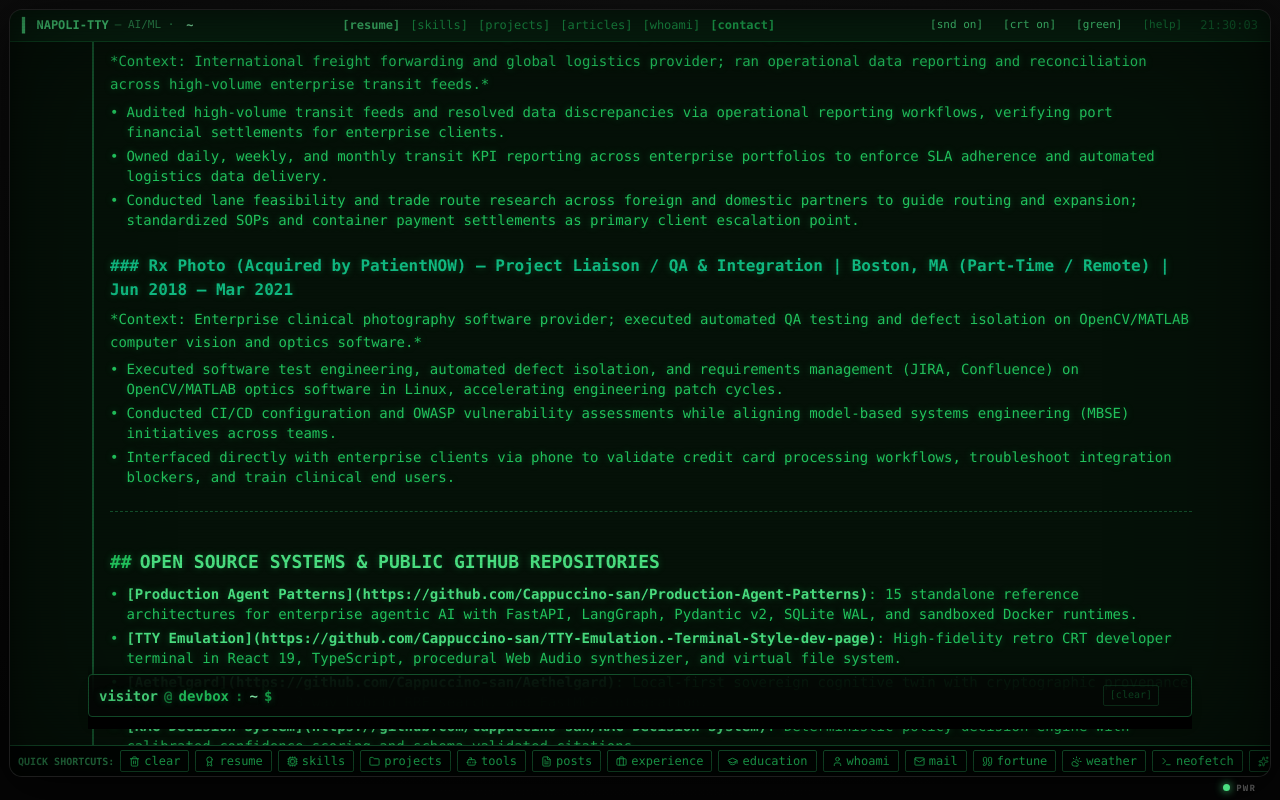
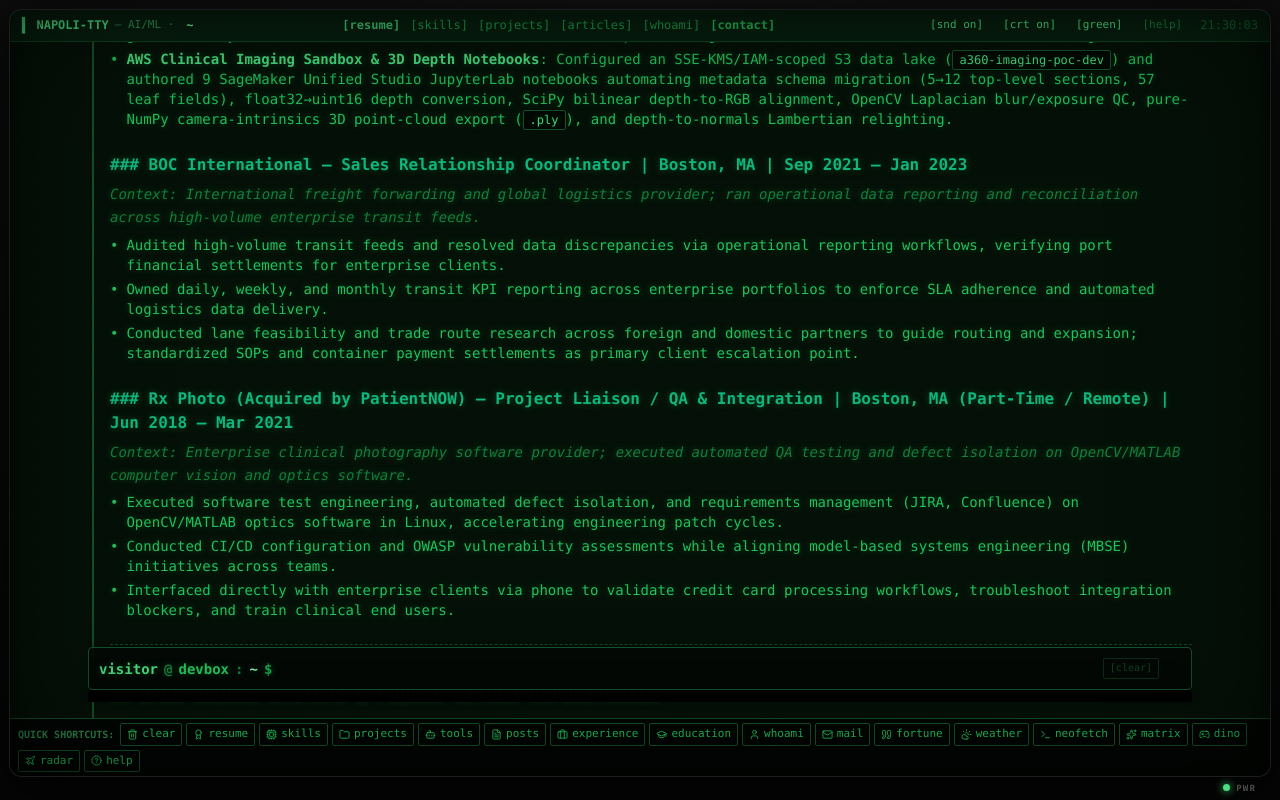
Before and after one commit to Cappuccino-san/TTY-Emulation.-Terminal-Style-dev-page, a React (Vite) app: page /config in a window 1280 px wide. Both pictures are taken after a click on the button "resume". Built offline with nearby package versions, Linux system fonts and the light colour scheme.

Commit message:
Fix MarkdownViewer inline parsing, neofetch skills parity, VFS timestamps, and QuickToolbar wrapping

```diff
--- a/src/components/MarkdownViewer.tsx
+++ b/src/components/MarkdownViewer.tsx
@@ -185,7 +185,7 @@ export const MarkdownViewer: React.FC<MarkdownViewerProps> = ({
               backgroundColor: 'rgba(255, 255, 255, 0.02)',
             }}
           >
-            {line.slice(2)}
+            {formatInlineTokens(line.slice(2))}
           </div>
         );
         continue;
@@ -232,20 +232,65 @@ export const MarkdownViewer: React.FC<MarkdownViewerProps> = ({
     return elements;
   };
 
-  // Helper to parse `inline code`, **bold**, and links [text](url)
-  const formatInlineTokens = (text: string): React.ReactNode => {
+  // Helper to parse earliest-occurring `inline code`, **bold**, *italic*, and [label](url) links recursively
+  const formatInlineTokens = (text: string, keyPrefix = 't'): React.ReactNode => {
     const parts: React.ReactNode[] = [];
     let remaining = text;
     let key = 0;
 
     while (remaining.length > 0) {
-      // Inline Code: `code`
-      const codeMatch = remaining.match(/^(.*?)`([^`]+)`(.*)$/);
+      const candidates: Array<{
+        type: 'code' | 'bold' | 'italic' | 'link';
+        index: number;
+        match: RegExpExecArray;
+      }> = [];
+
+      const codeMatch = /`([^`]+)`/.exec(remaining);
       if (codeMatch) {
-        if (codeMatch[1]) parts.push(codeMatch[1]);
+        candidates.push({ type: 'code', index: codeMatch.index, match: codeMatch });
+      }
+
+      const boldMatch = /\*\*((?:(?!\*\*).)+)\*\*/.exec(remaining);
+      if (boldMatch) {
+        candidates.push({ type: 'bold', index: boldMatch.index, match: boldMatch });
+      }
+
+      const italicMatch = /(?<!\*)\*([^\s*](?:[^*\n]*?[^\s*])?)\*(?!\*)/.exec(remaining);
+      if (italicMatch) {
+        candidates.push({ type: 'italic', index: italicMatch.index, match: italicMatch });
+      }
+
+      const linkMatch = /\[([^\]]+)\]\(([^)]+)\)/.exec(remaining);
+      if (linkMatch) {
+        candidates.push({ type: 'link', index: linkMatch.index, match: linkMatch });
+      }
+
+      if (candidates.length === 0) {
+        parts.push(remaining);
+        break;
+      }
+
+      // Pick the earliest-occurring token (tie-break: code > bold > link > italic)
+      const priority: Record<'code' | 'bold' | 'link' | 'italic', number> = {
+        code: 0,
+        bold: 1,
+        link: 2,
+        italic: 3,
+      };
+      candidates.sort((a, b) => a.index - b.index || priority[a.type] - priority[b.type]);
+      const earliest = candidates[0];
+
+      if (earliest.index > 0) {
+        parts.push(remaining.slice(0, earliest.index));
+      }
+
+      const tokenKey = `${keyPrefix}-${key++}`;
+      const m = earliest.match;
+
+      if (earliest.type === 'code') {
         parts.push(
           <code
-            key={`code-${key++}`}
+            key={tokenKey}
             className="px-1.5 py-0.5 rounded-xs text-xs font-mono border"
             style={{
               backgroundColor: 'rgba(0, 0, 0, 0.5)',
@@ -253,32 +298,24 @@ export const MarkdownViewer: React.FC<MarkdownViewerProps> = ({
               color: themeConfig.brightText,
             }}
           >
-            {codeMatch[2]}
+            {m[1]}
           </code>
         );
-        remaining = codeMatch[3];
-        continue;
-      }
-
-      // Bold: **text**
-      const boldMatch = remaining.match(/^(.*?)\*\*([^*]+)\*\*(.*)$/);
-      if (boldMatch) {
-        if (boldMatch[1]) parts.push(boldMatch[1]);
+      } else if (earliest.type === 'bold') {
         parts.push(
-          <strong key={`bold-${key++}`} style={{ color: themeConfig.brightText }}>
-            {boldMatch[2]}
+          <strong key={tokenKey} style={{ color: themeConfig.brightText }}>
+            {formatInlineTokens(m[1], `${tokenKey}-b`)}
           </strong>
         );
-        remaining = boldMatch[3];
-        continue;
-      }
-
-      // Link: [label](url)
-      const linkMatch = remaining.match(/^(.*?)\[([^\]]+)\]\(([^)]+)\)(.*)$/);
-      if (linkMatch) {
-        if (linkMatch[1]) parts.push(linkMatch[1]);
-        const href = linkMatch[3];
-        const label = linkMatch[2];
+      } else if (earliest.type === 'italic') {
+        parts.push(
+          <em key={tokenKey} className="italic" style={{ color: themeConfig.dimText }}>
+            {formatInlineTokens(m[1], `${tokenKey}-i`)}
+          </em>
+        );
+      } else if (earliest.type === 'link') {
+        const label = m[1];
+        const href = m[2];
         const isInternalCmd =
           href.startsWith('cat ') ||
           href.startsWith('ls ') ||
@@ -287,14 +324,20 @@ export const MarkdownViewer: React.FC<MarkdownViewerProps> = ({
           href.startsWith('agent') ||
           href.startsWith('/projects/') ||
           href.startsWith('/posts/') ||
+          href.startsWith('/about/') ||
           href.startsWith('projects/') ||
-          href.startsWith('posts/');
-        const cmdToRun = href.startsWith('/') || href.startsWith('projects/') || href.startsWith('posts/')
+          href.startsWith('posts/') ||
+          href.startsWith('about/');
+        const cmdToRun =
+          href.startsWith('/') ||
+          href.startsWith('projects/') ||
+          href.startsWith('posts/') ||
+          href.startsWith('about/')
             ? `cat ${href}`
             : href;
         parts.push(
           <a
-            key={`link-${key++}`}
+            key={tokenKey}
             href={isInternalCmd ? `#${cmdToRun}` : href}
             target={href.startsWith('http') ? '_blank' : undefined}
             rel="noopener noreferrer"
@@ -310,15 +353,12 @@ export const MarkdownViewer: React.FC<MarkdownViewerProps> = ({
               }
             }}
           >
-            {label}
+            {formatInlineTokens(label, `${tokenKey}-a`)}
           </a>
         );
-        remaining = linkMatch[4];
-        continue;
       }
 
-      parts.push(remaining);
-      break;
+      remaining = remaining.slice(earliest.index + m[0].length);
     }
 
     return parts;
@@ -391,6 +431,7 @@ export const MarkdownViewer: React.FC<MarkdownViewerProps> = ({
         className="mt-5 pt-3 border-t flex flex-wrap items-center justify-between gap-2 text-xs select-none"
         style={{ borderColor: themeConfig.border }}
       >
+        {path?.startsWith('/posts/') ? (
           <button
             onClick={() => onCommandClick?.('ls -l posts')}
             className="flex items-center gap-1 px-2.5 py-1 border cursor-pointer hover:bg-white/5 transition-colors"
@@ -398,6 +439,23 @@ export const MarkdownViewer: React.FC<MarkdownViewerProps> = ({
           >
             <ArrowLeft size={12} /> Back to Posts (ls posts)
           </button>
+        ) : path?.startsWith('/projects/') ? (
+          <button
+            onClick={() => onCommandClick?.('ls -l projects')}
+            className="flex items-center gap-1 px-2.5 py-1 border cursor-pointer hover:bg-white/5 transition-colors"
+            style={{ borderColor: themeConfig.border, color: themeConfig.brightText }}
+          >
+            <ArrowLeft size={12} /> Back to Projects (ls projects)
+          </button>
+        ) : (
+          <button
+            onClick={() => onCommandClick?.('ls')}
+            className="flex items-center gap-1 px-2.5 py-1 border cursor-pointer hover:bg-white/5 transition-colors"
+            style={{ borderColor: themeConfig.border, color: themeConfig.brightText }}
+          >
+            <ArrowLeft size={12} /> Back to Home (ls)
+          </button>
+        )}
 
         <button
           onClick={() => onCommandClick?.('mail')}
--- a/src/components/QuickToolbar.tsx
+++ b/src/components/QuickToolbar.tsx
@@ -51,20 +51,20 @@ export const QuickToolbar: React.FC<QuickToolbarProps> = ({
 
   return (
     <div
-      className="py-1 px-2 border-t flex items-center gap-1.5 overflow-x-auto text-[11px] font-mono select-none z-20 shrink-0"
+      className="py-1 px-2 border-t flex flex-wrap items-center gap-1 text-[11px] font-mono select-none z-20 shrink-0"
       style={{
         borderColor: themeConfig.border,
         backgroundColor: 'rgba(0, 0, 0, 0.65)',
       }}
     >
-      <span className="opacity-60 text-[10px] uppercase font-semibold shrink-0" style={{ color: themeConfig.brightText }}>
+      <span className="opacity-60 text-[10px] uppercase font-semibold shrink-0 mr-0.5" style={{ color: themeConfig.brightText }}>
         Quick Shortcuts:
       </span>
       {quickActions.map((action, idx) => (
         <button
           key={idx}
           onClick={() => onCommandClick(action.label)}
-          className="flex items-center gap-1 px-2 py-0.5 border rounded-xs whitespace-nowrap cursor-pointer hover:bg-white/10 transition-all text-xs shrink-0"
+          className="flex items-center gap-1 px-1.5 py-0.5 border rounded-xs whitespace-nowrap cursor-pointer hover:bg-white/10 transition-all text-[11px] shrink-0"
           style={{
             borderColor: themeConfig.border,
             color: themeConfig.text,
--- a/src/vfs/fileSystem.ts
+++ b/src/vfs/fileSystem.ts
@@ -559,7 +559,7 @@ export function createInitialVFS(): VFSNode {
       type: 'file',
       path: `/bin/${cmd}`,
       size: 4096,
-      updatedAt: '2026-09-01',
+      updatedAt: '2026-11-21',
       permissions: '-rwxr-xr-x',
       owner: 'root',
       group: 'bin',
@@ -573,7 +573,7 @@ export function createInitialVFS(): VFSNode {
     type: 'dir',
     path: '/',
     size: 4096,
-    updatedAt: '2026-09-01',
+    updatedAt: '2026-11-21',
     permissions: 'drwxr-xr-x',
     owner: 'root',
     group: 'root',
@@ -583,7 +583,7 @@ export function createInitialVFS(): VFSNode {
         type: 'dir',
         path: '/about',
         size: 4096,
-        updatedAt: '2026-09-01',
+        updatedAt: '2026-11-21',
         permissions: 'drwxr-xr-x',
         owner: 'nicholas',
         group: 'staff',
@@ -607,11 +607,11 @@ export function createInitialVFS(): VFSNode {
         type: 'dir',
         path: '/posts',
         size: 4096,
-        updatedAt: '2026-09-01',
+        updatedAt: '2026-11-21',
         permissions: 'drwxr-xr-x',
         owner: 'nicholas',
         group: 'staff',
-        summary: 'Technical articles on GenAI latent interpolation, Big Data, Optics, and MLOps',
+        summary: 'Technical articles on LLM backends, AWS SageMaker CV, deterministic vision pipelines, and MLOps',
         children: postsChildren,
       },
       'config': {
@@ -619,7 +619,7 @@ export function createInitialVFS(): VFSNode {
         type: 'dir',
         path: '/config',
         size: 4096,
-        updatedAt: '2026-09-01',
+        updatedAt: '2026-11-21',
         permissions: 'drwxr-xr-x',
         owner: 'nicholas',
         group: 'staff',
@@ -631,7 +631,7 @@ export function createInitialVFS(): VFSNode {
         type: 'dir',
         path: '/bin',
         size: 4096,
-        updatedAt: '2026-09-01',
+        updatedAt: '2026-11-21',
         permissions: 'drwxr-xr-x',
         owner: 'root',
         group: 'bin',
```
Also changed, not shown: src/components/NeofetchView.tsx (+4 -4 lines). Lines whose indentation alone changed are shown as unchanged.
